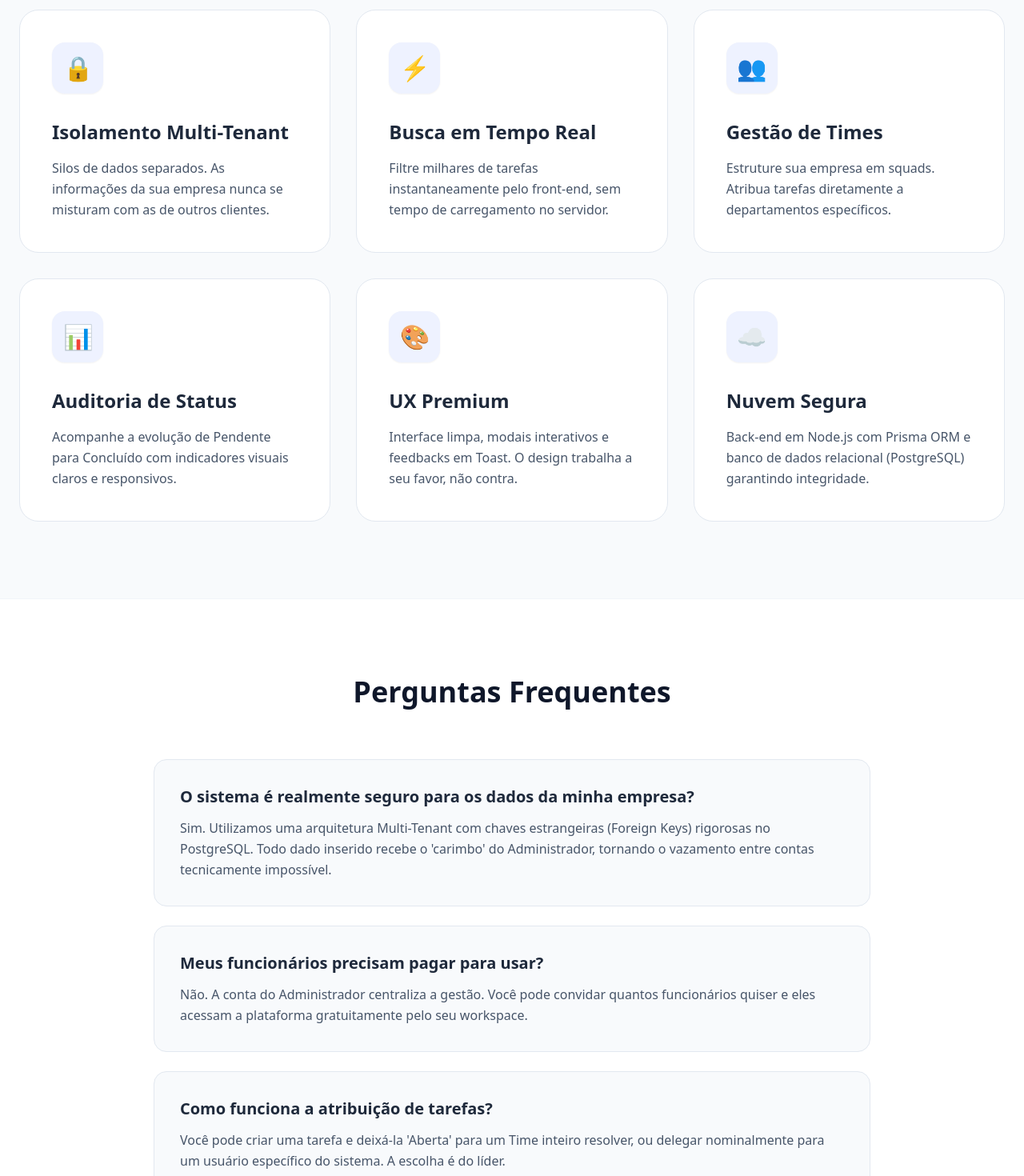
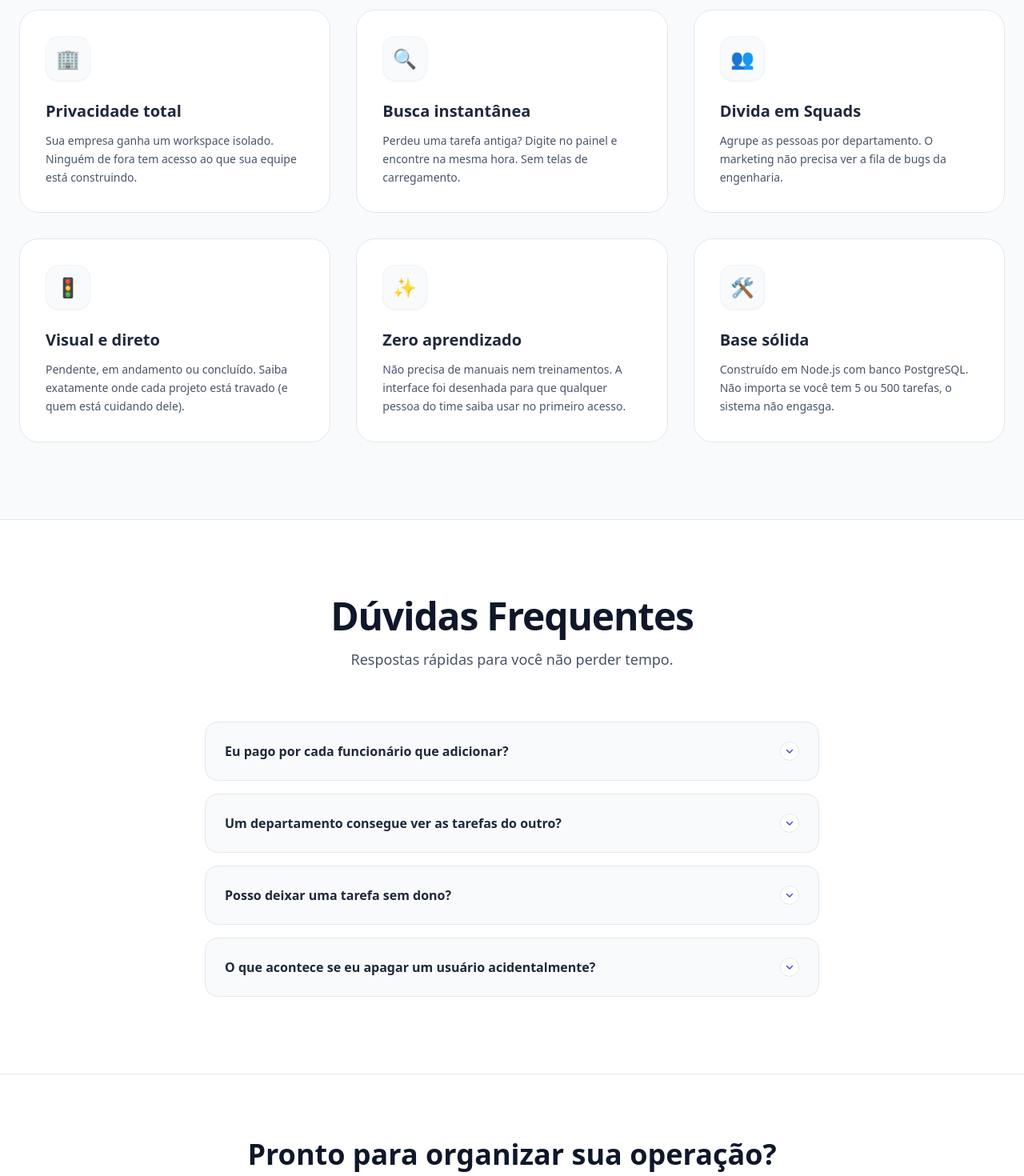
Before and after one commit to leonard0antonio/task-manager-frontend, a React (Vite) app: page / in a window 1280 px wide. Shown: the part 2120-3590 px from the top of the page at 80% size. Built offline with nearby package versions, Linux system fonts and the light colour scheme; no server answers.

Commit message:
style: humaniza o copywriting e implementa accordion nativo no FAQ

```diff
--- a/index.html
+++ b/index.html
@@ -3,6 +3,9 @@
   <head>
     <meta charset="UTF-8" />
     <meta name="viewport" content="width=device-width, initial-scale=1.0" />
+    <meta name="description" content="OrganizaTask - Gerencie suas tarefas de forma eficiente e organizada. Mantenha-se produtivo e alcance seus objetivos com facilidade." />
+    <meta name="keywords" content="OrganizaTask, gerenciamento de tarefas, produtividade, organização, lista de tarefas, planejamento" />
+    <meta name="author" content="Leonardo" />
     <title>OrganizaTask</title>
   </head>
   <body>
--- a/src/components/landing/FAQ.tsx
+++ b/src/components/landing/FAQ.tsx
@@ -1,20 +1,49 @@
 export function FAQ() {
   const faqs = [
-    { q: "O sistema é realmente seguro para os dados da minha empresa?", a: "Sim. Utilizamos uma arquitetura Multi-Tenant com chaves estrangeiras (Foreign Keys) rigorosas no PostgreSQL. Todo dado inserido recebe o 'carimbo' do Administrador, tornando o vazamento entre contas tecnicamente impossível." },
-    { q: "Meus funcionários precisam pagar para usar?", a: "Não. A conta do Administrador centraliza a gestão. Você pode convidar quantos funcionários quiser e eles acessam a plataforma gratuitamente pelo seu workspace." },
-    { q: "Como funciona a atribuição de tarefas?", a: "Você pode criar uma tarefa e deixá-la 'Aberta' para um Time inteiro resolver, ou delegar nominalmente para um usuário específico do sistema. A escolha é do líder." }
+    {
+      q: "Eu pago por cada funcionário que adicionar?",
+      a: "Não. Nós acreditamos que a comunicação da sua equipe não deve ser taxada. Apenas a conta de Administrador (que gerencia o workspace) assina o plano. Seu time acessa de graça."
+    },
+    {
+      q: "Um departamento consegue ver as tarefas do outro?",
+      a: "Depende de como você configura. O sistema isola os dados nativamente. Se o João é do time de Vendas, o painel dele só mostrará o que o squad de Vendas precisa entregar."
+    },
+    {
+      q: "Posso deixar uma tarefa sem dono?",
+      a: "Com certeza. É muito comum atribuir uma tarefa apenas a um 'Squad' (Time) e deixar em aberto. Assim, a própria equipe decide quem tem tempo livre para puxar aquela demanda."
+    },
+    {
+      q: "O que acontece se eu apagar um usuário acidentalmente?",
+      a: "Nós criamos travas de segurança no banco de dados. O sistema não deixa você apagar um time ou usuário se houver tarefas atreladas a eles, evitando que as informações sumam do nada."
+    }
   ];
 
   return (
-    <section className="py-24 bg-white px-6 border-t border-slate-100">
-      <div className="max-w-4xl mx-auto">
-        <h2 className="text-4xl font-black text-center text-slate-900 mb-16">Perguntas Frequentes</h2>
-        <div className="space-y-6">
+    <section className="py-24 bg-white px-6">
+      <div className="max-w-3xl mx-auto">
+        <div className="text-center mb-16">
+          <h2 className="text-3xl md:text-5xl font-black text-slate-900 mb-4 tracking-tight">Dúvidas Frequentes</h2>
+          <p className="text-slate-600 text-lg">Respostas rápidas para você não perder tempo.</p>
+        </div>
+
+        <div className="space-y-4">
           {faqs.map((faq, i) => (
-            <div key={i} className="bg-slate-50 p-8 rounded-2xl border border-slate-200">
-              <h3 className="text-xl font-bold text-slate-800 mb-3">{faq.q}</h3>
-              <p className="text-slate-600 leading-relaxed">{faq.a}</p>
-            </div>
+            <details
+              key={i}
+              className="group bg-slate-50 border border-slate-200 rounded-2xl [&_summary::-webkit-details-marker]:hidden"
+            >
+              <summary className="flex items-center justify-between p-6 cursor-pointer font-bold text-slate-800 outline-none">
+                <span className="pr-4">{faq.q}</span>
+                <span className="relative flex shrink-0 items-center justify-center w-6 h-6 rounded-full bg-white border border-slate-200 text-indigo-600 transition-transform duration-300 group-open:rotate-180">
+                  <svg className="w-3 h-3" fill="none" viewBox="0 0 24 24" stroke="currentColor" strokeWidth={3}>
+                    <path strokeLinecap="round" strokeLinejoin="round" d="M19 9l-7 7-7-7" />
+                  </svg>
+                </span>
+              </summary>
+              <div className="px-6 pb-6 text-slate-600 text-sm leading-relaxed animate-fadeIn">
+                <p>{faq.a}</p>
+              </div>
+            </details>
           ))}
         </div>
       </div>
--- a/src/components/landing/Features.tsx
+++ b/src/components/landing/Features.tsx
@@ -1,29 +1,29 @@
 const featuresList = [
-  { icon: '🔒', title: 'Isolamento Multi-Tenant', desc: 'Silos de dados separados. As informações da sua empresa nunca se misturam com as de outros clientes.' },
-  { icon: '⚡', title: 'Busca em Tempo Real', desc: 'Filtre milhares de tarefas instantaneamente pelo front-end, sem tempo de carregamento no servidor.' },
-  { icon: '👥', title: 'Gestão de Times', desc: 'Estruture sua empresa em squads. Atribua tarefas diretamente a departamentos específicos.' },
-  { icon: '📊', title: 'Auditoria de Status', desc: 'Acompanhe a evolução de Pendente para Concluído com indicadores visuais claros e responsivos.' },
-  { icon: '🎨', title: 'UX Premium', desc: 'Interface limpa, modais interativos e feedbacks em Toast. O design trabalha a seu favor, não contra.' },
-  { icon: '☁️', title: 'Nuvem Segura', desc: 'Back-end em Node.js com Prisma ORM e banco de dados relacional (PostgreSQL) garantindo integridade.' }
+  { icon: '🏢', title: 'Privacidade total', desc: 'Sua empresa ganha um workspace isolado. Ninguém de fora tem acesso ao que sua equipe está construindo.' },
+  { icon: '🔍', title: 'Busca instantânea', desc: 'Perdeu uma tarefa antiga? Digite no painel e encontre na mesma hora. Sem telas de carregamento.' },
+  { icon: '👥', title: 'Divida em Squads', desc: 'Agrupe as pessoas por departamento. O marketing não precisa ver a fila de bugs da engenharia.' },
+  { icon: '🚦', title: 'Visual e direto', desc: 'Pendente, em andamento ou concluído. Saiba exatamente onde cada projeto está travado (e quem está cuidando dele).' },
+  { icon: '✨', title: 'Zero aprendizado', desc: 'Não precisa de manuais nem treinamentos. A interface foi desenhada para que qualquer pessoa do time saiba usar no primeiro acesso.' },
+  { icon: '🛠️', title: 'Base sólida', desc: 'Construído em Node.js com banco PostgreSQL. Não importa se você tem 5 ou 500 tarefas, o sistema não engasga.' }
 ];
 
 export function Features() {
   return (
-    <section id="features" className="py-24 bg-slate-50 px-6">
+    <section id="features" className="py-24 bg-slate-50 px-6 border-b border-slate-200">
       <div className="max-w-7xl mx-auto">
-        <div className="text-center mb-20">
-          <h2 className="text-4xl md:text-5xl font-black text-slate-900 mb-6">Tecnologia que impulsiona resultados</h2>
-          <p className="text-slate-600 text-xl max-w-2xl mx-auto">Cada funcionalidade foi pensada para resolver dores reais de gestão e liderança técnica.</p>
+        <div className="text-center mb-16 md:mb-20">
+          <h2 className="text-3xl md:text-5xl font-black text-slate-900 mb-6 tracking-tight">Tudo que você precisa. Nada de excessos.</h2>
+          <p className="text-slate-600 text-lg md:text-xl max-w-2xl mx-auto">Deixamos de fora as dezenas de botões inúteis que ninguém usa, e focamos no que faz seu time entregar mais rápido.</p>
         </div>
 
-        <div className="grid grid-cols-1 md:grid-cols-2 lg:grid-cols-3 gap-8">
+        <div className="grid grid-cols-1 md:grid-cols-2 lg:grid-cols-3 gap-6 md:gap-8">
           {featuresList.map((f, i) => (
-            <div key={i} className="bg-white p-10 rounded-3xl border border-slate-200 hover:shadow-2xl hover:-translate-y-2 transition-all duration-300">
-              <div className="w-16 h-16 bg-indigo-50 text-indigo-600 rounded-2xl flex items-center justify-center text-3xl mb-8 shadow-sm">
+            <div key={i} className="bg-white p-8 rounded-3xl border border-slate-200 hover:border-indigo-200 hover:shadow-xl hover:shadow-indigo-100/50 hover:-translate-y-1 transition-all duration-300 group">
+              <div className="w-14 h-14 bg-slate-50 text-slate-600 group-hover:bg-indigo-50 group-hover:text-indigo-600 rounded-2xl flex items-center justify-center text-2xl mb-6 shadow-sm border border-slate-100 transition-colors">
                 {f.icon}
               </div>
-              <h3 className="text-2xl font-bold text-slate-800 mb-4">{f.title}</h3>
-              <p className="text-slate-600 leading-relaxed">{f.desc}</p>
+              <h3 className="text-xl font-bold text-slate-800 mb-3">{f.title}</h3>
+              <p className="text-slate-600 text-sm leading-relaxed">{f.desc}</p>
             </div>
           ))}
         </div>
```
